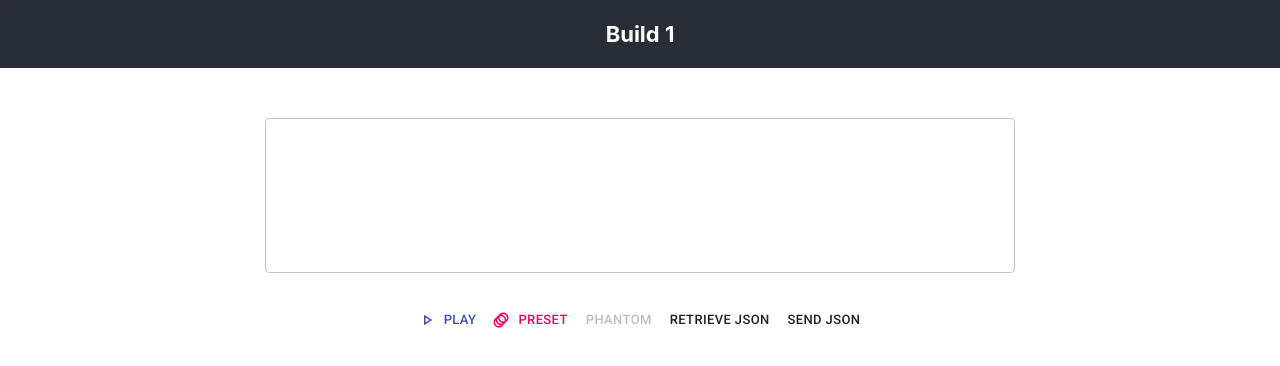
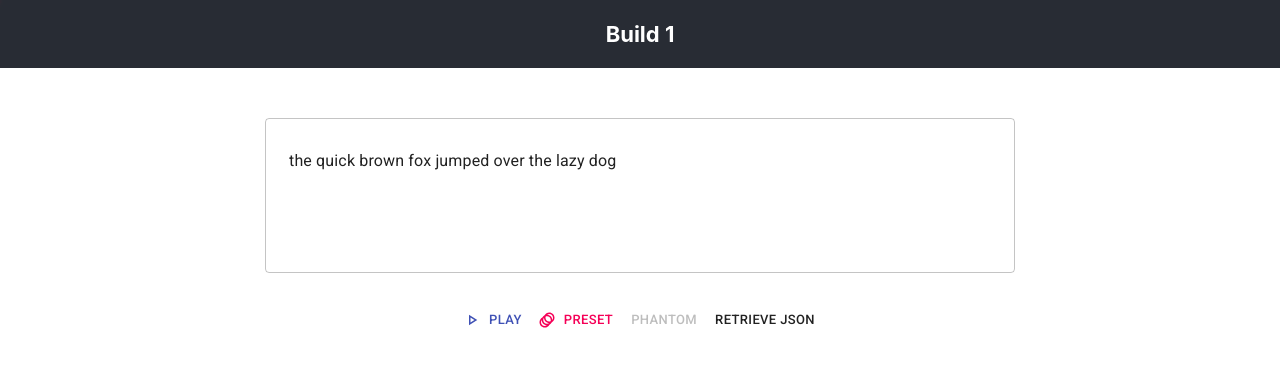
Before and after one commit to eyung/singling-web, a React (Create React App) app: page / in a window 1280 px wide. Shown: the top 366 px of the page. Built offline with nearby package versions, Linux system fonts and the light colour scheme; what midicube would draw is missing.

Commit message:
sending multiple instructions as json objects

```diff
--- a/src/App.js
+++ b/src/App.js
@@ -56,9 +56,11 @@ const Player = new MIDI.Player()
 //  const [userText, setUserText] = React.useState([{ text: '' }]);
 //}
 
-var mydata = {
-  instructions: [
+//var mydata = {
+//  instructions: [
+var mydata =
 {
+  instructions: {
     mod: 'WORDTYPE',
     modValue: '11',
     soundMod: 'INSTRUMENT',
@@ -66,8 +68,12 @@ var mydata = {
     modOperator: 'EQUALTO',
     changeMode: 'SET',
     sentimentType: 'POSITIVESENTIMENT'
-    },
+  }
+}
+
+var mydata2 =
 {
+  instructions: {
     mod: 'WORDLENGTH',
     modValue: '5',
     soundMod: 'INSTRUMENT',
@@ -76,8 +82,19 @@ var mydata = {
     changeMode: 'SET',
     sentimentType: 'POSITIVESENTIMENT'
   }
-  ]
 }
+
+var mydata3 = {
+      mod: 'LGC',
+      modValue: '3',
+      soundMod: 'OCTAVE',
+      soundModValue: '8',
+      modOperator: 'EQUALTO',
+      changeMode: 'SET',
+      sentimentType: 'POSITIVESENTIMENT'
+}
+//  ]
+//}
 
 class App extends Component {
 
@@ -86,7 +103,7 @@ class App extends Component {
 
     // Set states
     this.state = {
-      inputValue: '',
+      inputValue: 'the quick brown fox jumped over the lazy dog',
       loading: false,
       preset: 0,
       progress: 0
@@ -104,7 +121,7 @@ class App extends Component {
     this.processTextPreset2 = this.processTextPreset2.bind(this)
     this.handleClick = this.handleClick.bind(this)
     this.testjsonGET = this.testjsonGET.bind(this)
-    this.testjsonPOST = this.testjsonPOST.bind(this)
+    //this.testjsonPOST = this.testjsonPOST.bind(this)
   }
 
   handleClick () {
@@ -132,18 +149,26 @@ class App extends Component {
 
     this.loadingBarRef.current.continuousStart()
 
-    axios.post(websiteURL + 'api/v1/audio-profile/processtext',
-      {
-        textID: uuidv4(), textData: this.state.inputValue
-      },
-      {
-        onUploadProgress : (progressEvent) => {
-          var percentCompleted = Math.round( (progressEvent.loaded * 100) / progressEvent.total );
-          console.log(progressEvent.lengthComputable)
-          console.log(percentCompleted);
-          //this.setState({progress:30})
+    //test
+    const mergedata = {
+      //instructions: [
+        ...mydata.instructions,
+        ...mydata2.instructions
+        //mydata3
+      //]
     }
+
+    //axios.post(websiteURL + 'api/v1/audio-profile/processtext',
+    axios.post(websiteURL + 'api/v1/audio-profile/testjsonPOST', {
+      textID: uuidv4(),
+      textData: this.state.inputValue,
+      instructions: [
+        //mydata2
+        //mydata.instructions
+        mergedata
+      ]
     })
+
     .then( res => {
       console.log("playing audio file: " + s3URL + res.data.audioLink)
 
@@ -165,16 +190,6 @@ class App extends Component {
       return {preset: prevState.preset + 1}
     })
     console.log("Processing text: " + this.state.inputValue)
-
-    axios.post(websiteURL + 'api/v1/audio-profile/processTextPreset1', {
-      textID: uuidv4(), textData: this.state.inputValue })
-    .then( res => {
-      //console.log(res.data.audioLink)
-      console.log("playing audio file: " + s3URL + res.data.audioLink)
-      this.audio = new Audio(s3URL + res.data.audioLink)
-      this.audio.load()
-      this.playAudio()
-    });
   }
 
   processTextPreset2() {
@@ -253,41 +268,6 @@ class App extends Component {
 
       console.log(mergedata)
       console.log(JSON.stringify(mergedata))
-    });
-  }
-
-  testjsonPOST () {
-    console.log('Sending test json...')
-
-    axios.post(websiteURL + 'api/v1/audio-profile/testjsonPOST', {
-      textID: uuidv4(),
-      textData: this.state.inputValue,
-      instructions: [
-      {
-        mod: 'WORDTYPE',
-        modValue: '11',
-        soundMod: 'INSTRUMENT',
-        soundModValue: 'KOTO',
-        modOperator: 'EQUALTO',
-        changeMode: 'SET',
-        sentimentType: 'POSITIVESENTIMENT'
-      },
-      {
-        mod: 'WORDLENGTH',
-        modValue: '5',
-        soundMod: 'INSTRUMENT',
-        soundModValue: 'GUNSHOT',
-        modOperator: 'EQUALTO',
-        changeMode: 'SET',
-        sentimentType: 'POSITIVESENTIMENT'
-      }
-    ]
-    })
-    .then( res => {
-      console.log("playing audio file: " + s3URL + res.data.audioLink)
-      this.audio = new Audio(s3URL + res.data.audioLink)
-      this.audio.load()
-      this.playAudio()
     });
   }
 
@@ -384,16 +364,6 @@ class App extends Component {
               retrieve json
             </Button>
 
-            <Button
-              size="small"
-              color="default"
-              className='button'
-              disableElevation
-              onClick={this.testjsonPOST}
-            >
-              send json
-            </Button>
-
           </Stack>
 
 
```
Lines whose indentation alone changed are shown as unchanged.
